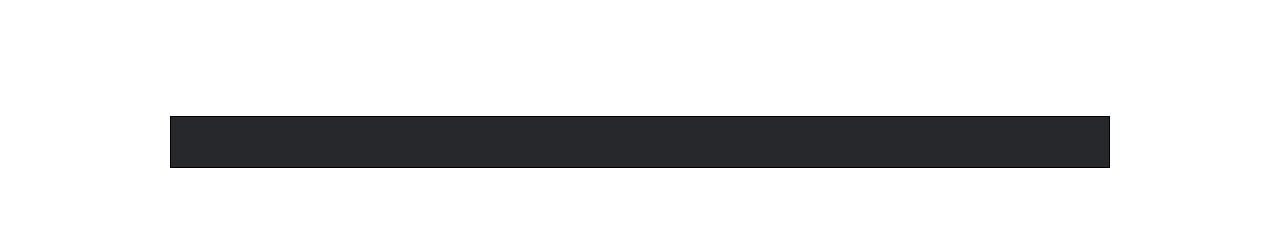
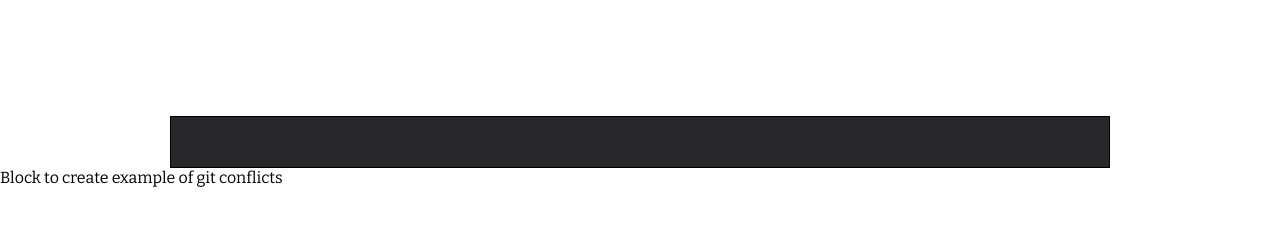
Before and after one commit to BulatKZN/Verstka-portfolio, a plain HTML site: page index.html in a window 1280 px wide. Shown: the part 383-608 px from the top of the page. Drawn offline with nearby package versions, Linux system fonts and the light colour scheme.

Commit message:
new block

```diff
--- a/index.html
+++ b/index.html
@@ -65,5 +65,8 @@
             </div>
         </div>
     </header>
+    <div>
+        Block to create example of git conflicts
+    </div>
 </body>
 </html>
```
